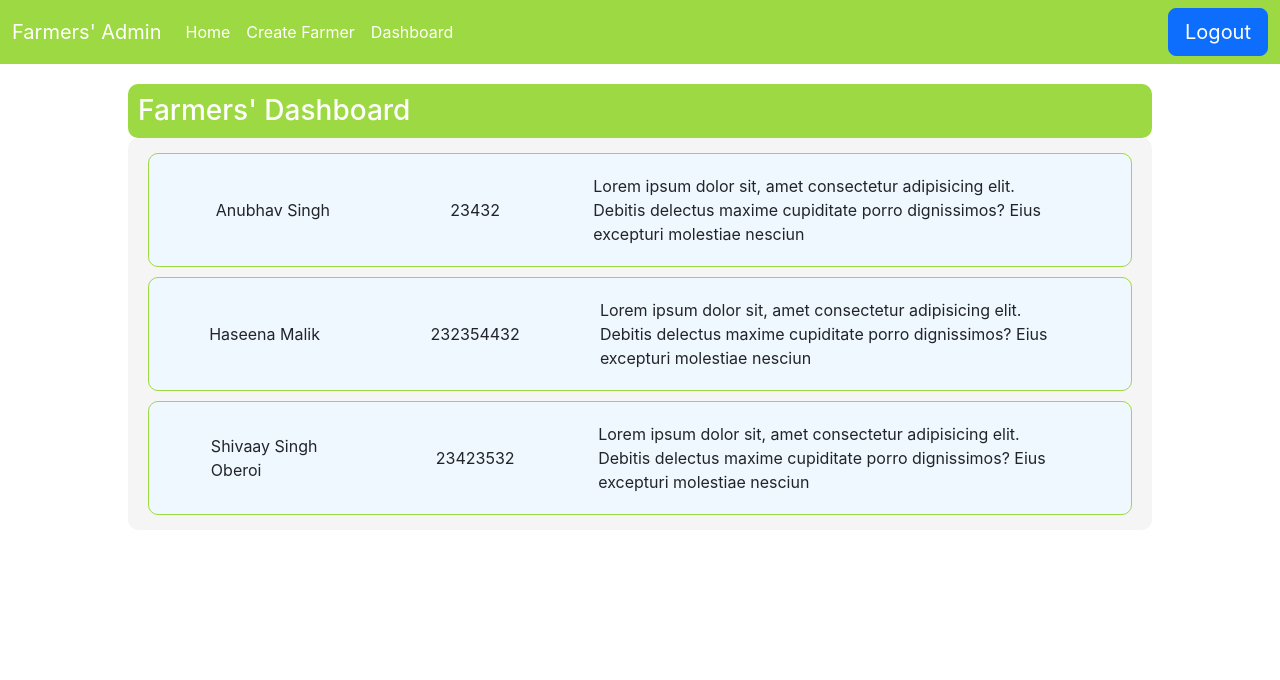
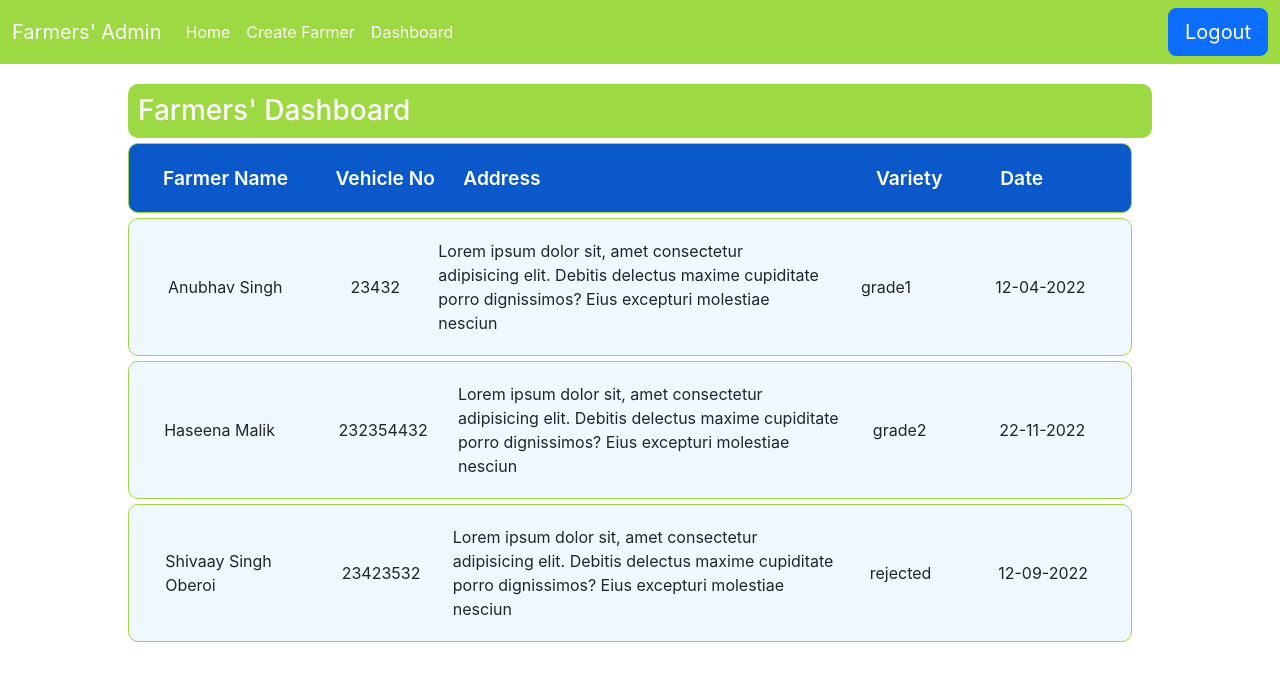
Before and after one commit to Sahana-123-KK/farmers-app, a React (Create React App) app: page /dashboard in a window 1280 px wide. Shown: the top 680 px of the page. Built offline with nearby package versions, Linux system fonts and the light colour scheme; no server answers; sample sign-in values are in the browser's storage.

Commit message:
variety field included

```diff
--- a/src/components/CreateFarmer/CreateFarmer.jsx
+++ b/src/components/CreateFarmer/CreateFarmer.jsx
@@ -1,5 +1,5 @@
 import React from "react";
-import { useState,useEffect } from "react";
+import { useState, useEffect } from "react";
 import "./createFarmer.css";
 import { useNavigate } from "react-router-dom";
 
@@ -14,11 +14,15 @@ const CreateFarmer = () => {
     name: "",
     vehicleNo: "",
     address: "",
+    variety: "grade1",
   });
 
   const handleChange = (e) => {
     const { name, value } = e.target;
     setFarmerDetails({ ...farmerDetails, [name]: value });
+  };
+  const changeVariety = (e) => {
+    setFarmerDetails({ ...farmerDetails, variety: e.target.value });
   };
 
   const createFarmerAPI = async (e) => {
@@ -77,6 +81,23 @@ const CreateFarmer = () => {
             />
           </div>
           <div class="mb-3">
+            <label for="variety" class="form-label">
+              Variety
+            </label>
+            <div class="dropdown">
+              <select
+                onChange={changeVariety}
+                className="variety-farmer"
+                name="variety"
+                id="variety"
+              >
+                <option value="grade1">Grade-1</option>
+                <option value="grade2">Grade-2</option>
+                <option value="rejected">Rejected</option>
+              </select>
+            </div>
+          </div>
+          <div class="mb-3">
             <label for="exampleFormControlTextarea1" class="form-label">
               Farmer Address
             </label>
--- a/src/components/CreateFarmer/createFarmer.css
+++ b/src/components/CreateFarmer/createFarmer.css
@@ -8,6 +8,7 @@
   /* border: 2px solid black; */
 }
 
+
 .widthcreate {
   width: 40%;
   background-color: #9dd942;
@@ -15,3 +16,11 @@
   border-radius: 10px;
   color: white;
 }
+.variety-farmer{
+  width: 50%;
+    padding: 10px;
+    border-radius: 5px;
+    border: none;
+    background: #758f4f;
+    color: white;
+}
--- a/src/components/Dashboard/Dashboard.jsx
+++ b/src/components/Dashboard/Dashboard.jsx
@@ -18,18 +18,24 @@ const Dashboard = () => {
       vehicleNo: "23432",
       address:
         "Lorem ipsum dolor sit, amet consectetur adipisicing elit. Debitis delectus maxime cupiditate porro dignissimos? Eius excepturi molestiae nesciun",
+      variety: "grade1",
+      date: "12-04-2022",
     },
     {
       name: "Haseena Malik",
       vehicleNo: "232354432",
       address:
         "Lorem ipsum dolor sit, amet consectetur adipisicing elit. Debitis delectus maxime cupiditate porro dignissimos? Eius excepturi molestiae nesciun",
+      variety: "grade2",
+      date: "22-11-2022",
     },
     {
       name: "Shivaay Singh Oberoi",
       vehicleNo: "23423532",
       address:
         "Lorem ipsum dolor sit, amet consectetur adipisicing elit. Debitis delectus maxime cupiditate porro dignissimos? Eius excepturi molestiae nesciun",
+      variety: "rejected",
+      date: "12-09-2022",
     },
   ]);
 
@@ -73,9 +79,19 @@ const Dashboard = () => {
           ) : farmers.length === 0 ? (
             "No Farmers To Display Data"
           ) : (
-            farmers?.map((item, ind) => {
-              return <FarmerData data={item} />;
-            })
+            <div className="flexxcol">
+              <div className="flexxrowdatafarm2">
+                <p className="fname">Farmer Name</p>
+                <p className="fvno">Vehicle No</p>
+                <p className="faddress">Address </p>
+                <p className="fvariety">Variety </p>
+                <p className="fdate">Date</p>
+              </div>
+
+              {farmers?.map((item, ind) => {
+                return <FarmerData data={item} />;
+              })}
+            </div>
           )}
         </div>
       </div>
--- a/src/components/Dashboard/dashboard.css
+++ b/src/components/Dashboard/dashboard.css
@@ -28,7 +28,21 @@
     /* align-items: center; */
     /* border: 2px solid black; */
 }
-.flexxcolallfarmers{
+.flexxrowdatafarm2{
+    padding: 20px;
+    flex-direction: row;
+    display: flex;
+    width: 98%;
+    border: 1px solid #9dd942;
+    align-items: center;
+    border-radius: 10px;
+    background-color: #0a58ca;
+    margin: 5px 0px;
+    color: white;
+
+    justify-content: space-around;
+  }
+.flexxcolallfarmers2{
     display: flex;
     flex-direction: column;
     background-color: whitesmoke;
@@ -39,3 +53,8 @@
     padding: 10px;
 
 }
+.flexxrowdatafarm2 p{
+    margin: 0px;
+    font-size: 120%;
+    font-weight: 600;
+}
--- a/src/components/FarmerData/FarmerData.jsx
+++ b/src/components/FarmerData/FarmerData.jsx
@@ -6,6 +6,9 @@ const FarmerData = ({data}) => {
         <p className="fname">{data?.name} </p>
         <p className="fvno">{data?.vehicleNo} </p>
         <p className="faddress">{data?.address} </p>
+        <p className="fvariety">{data?.variety} </p>
+        <p className="fdate">{data?.date} </p>
+
     </div>
   )
 }
--- a/src/components/FarmerData/farmerData.css
+++ b/src/components/FarmerData/farmerData.css
@@ -15,7 +15,7 @@
     margin: 0px;
 }
 .faddress{
-    width: 50%;
+    width: 40%;
 
 }
 .fvo{
@@ -24,3 +24,9 @@
 .fname{
     width: 15%;
 }
+.fvariety{
+    width: 10%;
+}
+.fdate{
+    width: 10%;
+}
```
